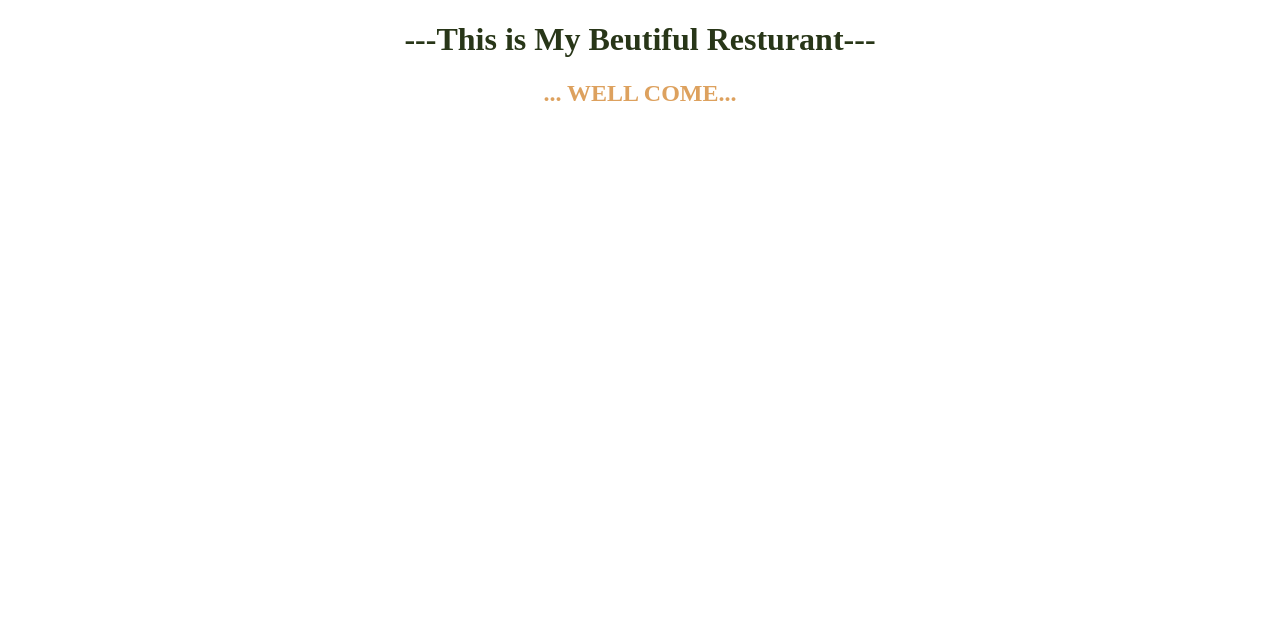
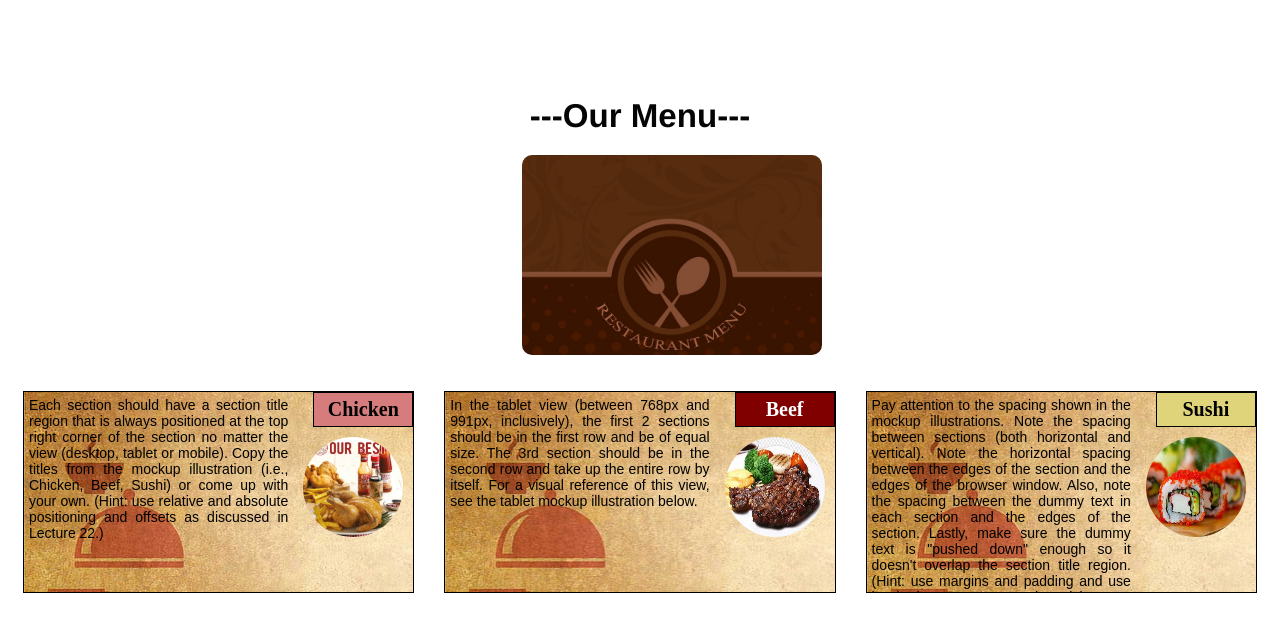
Before and after one commit to zshokouh/MYResturant, a plain HTML site: page module2-solution/index.html in a window 1280 px wide. Drawn offline with Linux system fonts and the light colour scheme.

Commit message:
my files were updated.

```diff
--- /dev/null
+++ b/CSS/styles.css
@@ -0,0 +1,159 @@
+* {
+  box-sizing: border-box;
+
+}
+
+    body {
+        background-color: white;
+    }
+
+    h1 {
+        margin: 100px;
+        margin-bottom: 20px;
+        text-align: center;
+        font-family: Helvetica;
+        font-weight: bold;
+        font-size: 175%;
+        animation: bounceIn 2s;
+
+        animation-iteration-count: infinite;
+        animation-delay: 2s;
+
+    }
+
+   @keyframes bounceIn {
+  0% {
+    transform: scale(0.1);
+    opacity: 0;
+  }
+  60% {
+    transform: scale(1.2);
+    opacity: 1;
+  }
+  100% {
+    transform: scale(1);
+  }
+}
+
+    section {
+        position: relative;
+        padding: 15px;
+        width: 100%;
+
+    }
+
+    p {
+        position: relative;
+        text-align:justify ;
+        padding: 10px;
+    }
+
+    div {
+        position: relative;
+        background:url('../pic/bg.jpg');
+        border: 1px solid black;
+        width: 100%;
+        margin-left: auto;
+        margin-right: auto;
+        margin-bottom: auto;
+
+    }
+
+    .pic{
+      width: 100px;
+      height: 100px;
+      border-radius: 50%;
+      clear: right;
+      float: right;
+      margin: 10px;
+    }
+
+    .sub1 {
+        float: right;
+        width: 100px;
+        padding: 5px;
+        margin: 0px;
+        border: 1px solid black;
+        text-align: center;
+        font-size: 125%;
+        font-weight: bold;
+        background-color: rgb(214, 124, 124);
+
+    }
+
+    .sub2 {
+        float: right;
+        color: white;
+        width: 100px;
+        padding: 5px;
+        margin: 0px;
+        border: 1px solid black;
+        text-align: center;
+        font-size: 125%;
+        font-weight: bold;
+        background-color: maroon;
+
+    }
+
+    .sub3 {
+        color: black;
+        float: right;
+        width: 100px;
+        padding: 5px;
+        margin: 0px;
+        border: 1px solid black;
+        text-align: center;
+        font-size: 125%;
+        font-weight: bold;
+        background-color: rgb(223, 212, 121);
+
+    }
+
+    .content {
+        padding: 5px;
+        border: none;
+        background:url('../pic/bg.jpg');
+        font-family: sans-serif;
+        font-size: 14px;
+        color: black;
+        margin: 0px;
+        height: 200px;
+       overflow: auto;
+    }
+
+    .row {
+        width: 90%;
+    }
+
+    /*desktop version*/
+    @media (min-width: 992px) {
+        .column-lg-4 {
+            float: left;
+            width: 33.33%;
+        }
+    }
+
+    /*tablet version*/
+    @media (min-width: 768px) and (max-width: 991px) {
+        .colmn-md-6 {
+            float: left;
+            width: 50%;
+            margin-left: auto;
+            margin-right: auto;
+        }
+
+        .colmn-md-12 {
+            float: left;
+            width: 100%;
+            margin-left: auto;
+            margin-right: auto;
+        }
+    }
+
+    /*mobile version*/
+    @media (max-width: 767px) {
+        .colmn-sm-12 {
+            float: left;
+            width: 100%;
+        }
+    }
--- a/module2-solution/index.html
+++ b/module2-solution/index.html
@@ -2,11 +2,54 @@
 <html>
 <head>
   <meta charset="utf-8">
+  <meta http-equiv="X-UA-Compatible" content="IE=edge">
+  <meta name="viewport" content="width=device-width, initial-scale=1.0">
+  <link href="../CSS/styles.css" rel="stylesheet" type="text/css">
   <title>Hello.... Welcome to MyResturant</title>
 </head>
-<body>
-  <h1 style="text-align: center; color: rgb(40, 54, 24, 1.0);"> ---This is My Beutiful Resturant---</h1>
+<body >
+  <h1 >---Our Menu---</h1>
+  <table  width="100%" align="center" >
+    <tr>
+    <td width="33.33%">  </td>
+    <td>
+        <img src="../pic/men.jpg" align="center" width="300" height="200" style="border-radius: 10px; margin-left: 90px;" >
+    </td>
+    <td width="33.33%">  </td>
+    </tr>
+  </table>
+  <br>
+    <section class="column-lg-4 colmn-md-6 colmn-sm-12">
+        <div>
+            <p class="sub1">Chicken</p>
+            <img class="pic" src="../pic/ch.jpg">
+            <p class="content">
+                Each section should have a section title region that is always positioned at the top right corner of the
+                section no matter the view (desktop, tablet or mobile). Copy the titles from the mockup illustration
+                (i.e., Chicken, Beef, Sushi) or come up with your own. (Hint: use relative and absolute positioning and
+                offsets as discussed in Lecture 22.)
 
-  <h2 style="text-align: center; color: rgb(221, 161, 94, 1.0);"> ... WELL COME... </h2>
-</body>
+            </p>
+        </div>
+    </section>
+    <section class="column-lg-4 colmn-md-6 colmn-sm-12">
+        <div>
+            <p class="sub2">Beef</p>
+            <img class="pic" src="../pic/Beef.jfif">
+            <p class="content">In the tablet view (between 768px and 991px, inclusively), the first 2 sections should be
+                in the first row and be of equal size. The 3rd section should be in the second row and take up the
+                entire row by itself. For a visual reference of this view, see the tablet mockup illustration below.</p>
+        </div>
+    </section>
+    <section class="column-lg-4 colmn-md-12 colmn-sm-12">
+        <div>
+            <p class="sub3">Sushi</p>
+            <img class="pic" src="../pic/Sushi.jfif">
+            <p class="content">Pay attention to the spacing shown in the mockup illustrations. Note the spacing between
+                sections (both horizontal and vertical). Note the horizontal spacing between the edges of the section
+                and the edges of the browser window. Also, note the spacing between the dummy text in each section and
+                the edges of the section. Lastly, make sure the dummy text is "pushed down" enough so it doesn't overlap
+                the section title region. (Hint: use margins and padding and use border-box as your box-sizing as
+                discussed in Lecture 19.)</p>
+        </div>
 </html>
```
Also changed, not shown: pic/beef.jfif (added), pic/bg.jpg (added), pic/ch.jpg (added), pic/men.jpg (added), pic/sushi.jfif (added), 1 other file.
